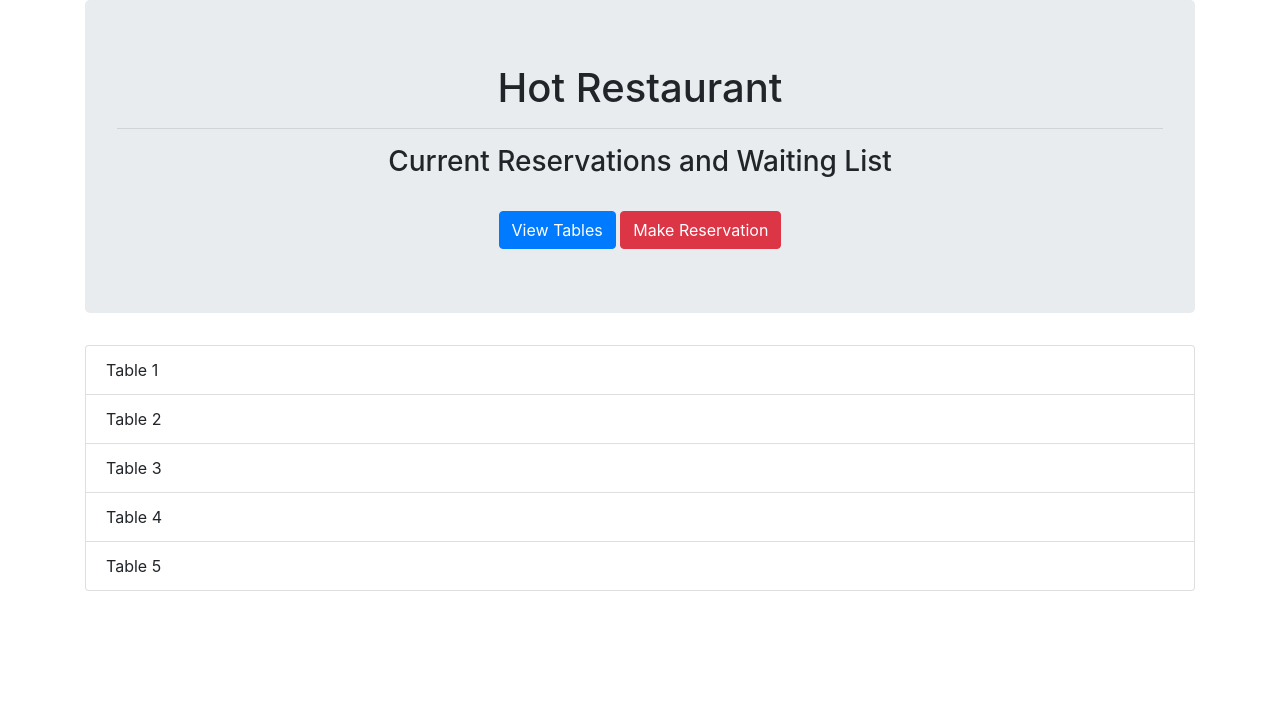
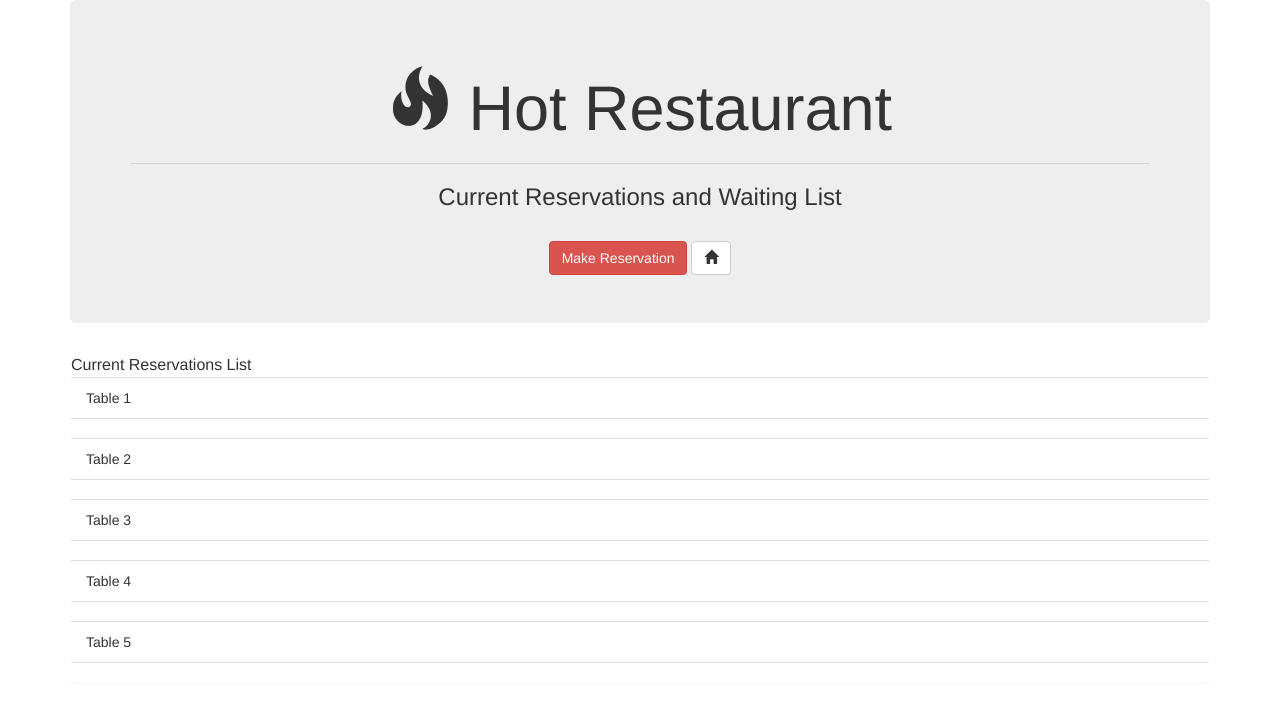
Before and after one commit to AndrewBergheim/HotRestaurant, a website: page frontend/tables.html in a window 1280 px wide. Drawn offline with nearby package versions, Linux system fonts and the light colour scheme.

Commit message:
Finally got icons to work. You have no idea how much of a relief that is. -sam

```diff
--- a/frontend/tables.html
+++ b/frontend/tables.html
@@ -7,8 +7,10 @@
     <title>Hot Restaurant</title>
 
     <!-- importing the Bootstrap styling -->
-    <link rel="stylesheet" href="https://maxcdn.bootstrapcdn.com/bootstrap/4.0.0/css/bootstrap.min.css">
-    <link rel="stylesheet" href="https://stackpath.bootstrapcdn.com/font-awesome/4.7.0/css/font-awesome.min.css">
+    <link rel="stylesheet" href="https://maxcdn.bootstrapcdn.com/bootstrap/3.3.6/css/bootstrap.min.css" integrity="sha384-1q8mTJOASx8j1Au+a5WDVnPi2lkFfwwEAa8hDDdjZlpLegxhjVME1fgjWPGmkzs7" crossorigin="anonymous">
+	<script src="https://code.jquery.com/jquery.js"></script>
+	<script src="https://maxcdn.bootstrapcdn.com/bootstrap/3.3.6/js/bootstrap.min.js" integrity="sha384-0mSbJDEHialfmuBBQP6A4Qrprq5OVfW37PRR3j5ELqxss1yVqOtnepnHVP9aJ7xS" crossorigin="anonymous"></script>
+
 
     <script src="https://ajax.googleapis.com/ajax/libs/jquery/1.12.4/jquery.min.js"></script>
     <script src = "JavaScript/script.js"></script>
@@ -17,25 +19,27 @@
 <body>
 <div class="container">
     <div id="topBillboard" class="jumbotron center text-center">
-        <h1>
-            <!-- The little fire icon is turning into a larger problem than expected. I'll get back to it later. -->
-            <!-- <span class="glyphicon glyphicon-fire">???</span> -->
-
-            Hot Restaurant</h1>
+        <h1><span class="glyphicon glyphicon-fire"></span> Hot Restaurant</h1>
         <hr>
         <h3>Current Reservations and Waiting List</h3>
         <br>
-        <a class="btn btn-primary" href="tables.html" role="button">View Tables</a>
         <a class="btn btn-danger" href="reservation.html" role="button">Make Reservation</a>
+        <a class="btn btn-default" href="index.html" role="button" style="background-color: white;"><span class="glyphicon glyphicon-home"></span></a>
     </div>
 
+    <div class="panel"  >
+
+    <div class="panel-title">Current Reservations List</div>
     <ul class="list-group">
-        <li class="list-group-item">Table 1 </li>
-        <li class="list-group-item">Table 2 </li>
-        <li class="list-group-item">Table 3 </li>
-        <li class="list-group-item">Table 4 </li>
-        <li class="list-group-item">Table 5 </li>
+        <li id="table1" class="list-group-item">Table 1 </li><br>
+        <li id="table2" class="list-group-item">Table 2 </li><br>
+        <li id="table3" class="list-group-item">Table 3 </li><br>
+        <li id="table4" class="list-group-item">Table 4 </li><br>
+        <li id="table5" class="list-group-item">Table 5 </li><br>
     </ul>
+
+</div>
+
 </div>
 </body>
 
```
Also changed, not shown: frontend/index.html (+5 -8 lines), frontend/reservation.html (+31 -0 lines).
